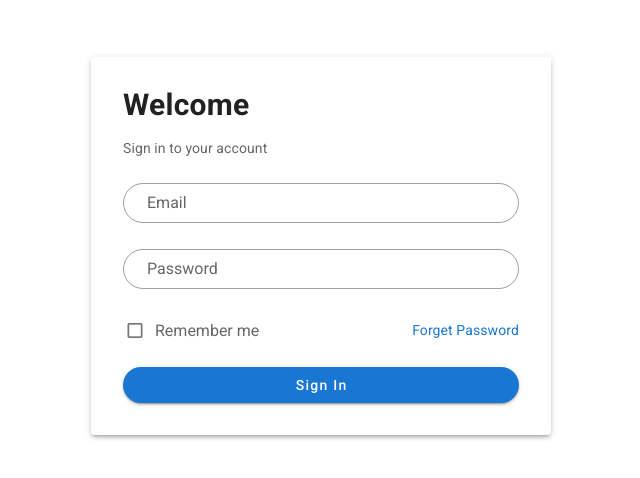
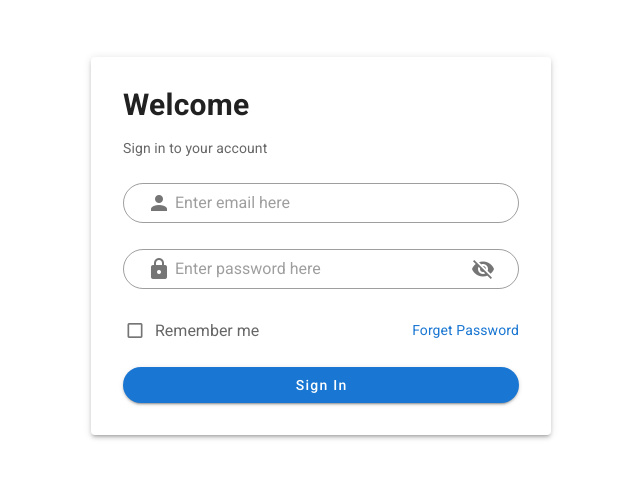
Before and after one commit to ashraf-frotan/landingpage-mis-frontend, a Nuxt app: page /login in a window 1280 px wide. Shown: the part 142-620 px from the top of the page, without its empty margins (319-959 px from the left). Built offline with nearby package versions, Linux system fonts and the light colour scheme; what vue-toastr would draw is missing.

Commit message:
icons added to login pages inputs

```diff
--- a/pages/login.vue
+++ b/pages/login.vue
@@ -15,8 +15,8 @@
                         <v-row>
                             <v-col cols="12">
                                 <v-form>
-                                    <v-text-field outlined rounded dense label="Email" placeholder="Enter email here" type="email"></v-text-field>
-                                    <v-text-field outlined rounded dense label="Password" placeholder="Enter password here" type="password"></v-text-field>
+                                    <v-text-field outlined rounded dense placeholder="Enter email here" type="email" prepend-inner-icon="mdi-account"></v-text-field>
+                                    <v-text-field outlined rounded dense placeholder="Enter password here" prepend-inner-icon="mdi-lock" :append-icon="show_password ? 'mdi-eye' :'mdi-eye-off'" @click:append="show_password=!show_password" :type="show_password ? 'text' : 'password'"></v-text-field>
                                     <v-row>
                                         <v-col cols="6"><v-checkbox label="Remember me" hide-details="" class="ma-0" dense ></v-checkbox></v-col>
                                         <v-col cols="6" class="d-flex justify-end"><a href="" class="text-decoration-none mt-1">Forget Password</a></v-col>
@@ -32,6 +32,11 @@
 </template>
 <script>
 export default{
-    layout:'empty'
+    layout:'empty',
+    data(){
+        return {
+            show_password:false,
+        }
+    }
 }
 </script>
```
